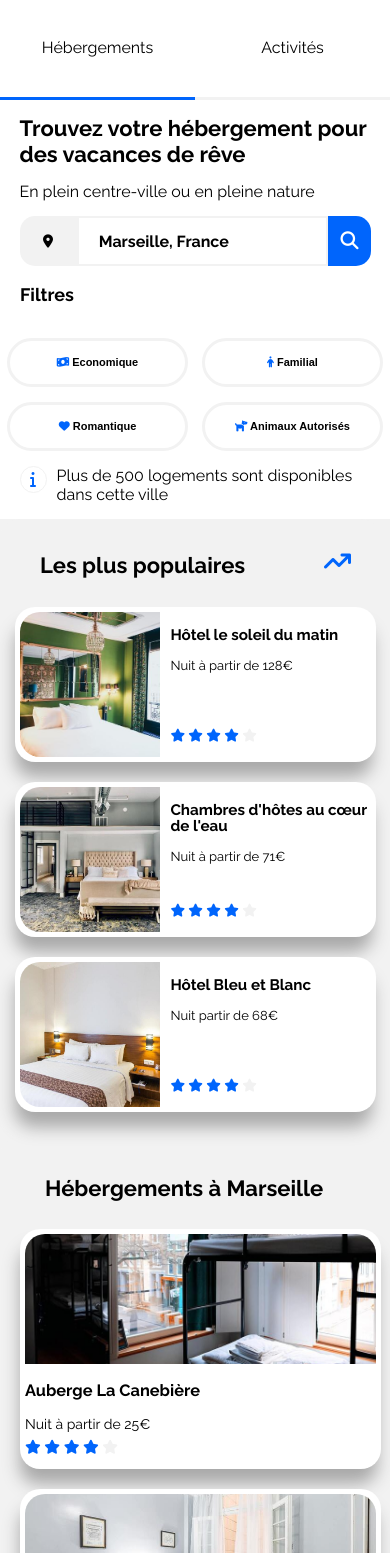
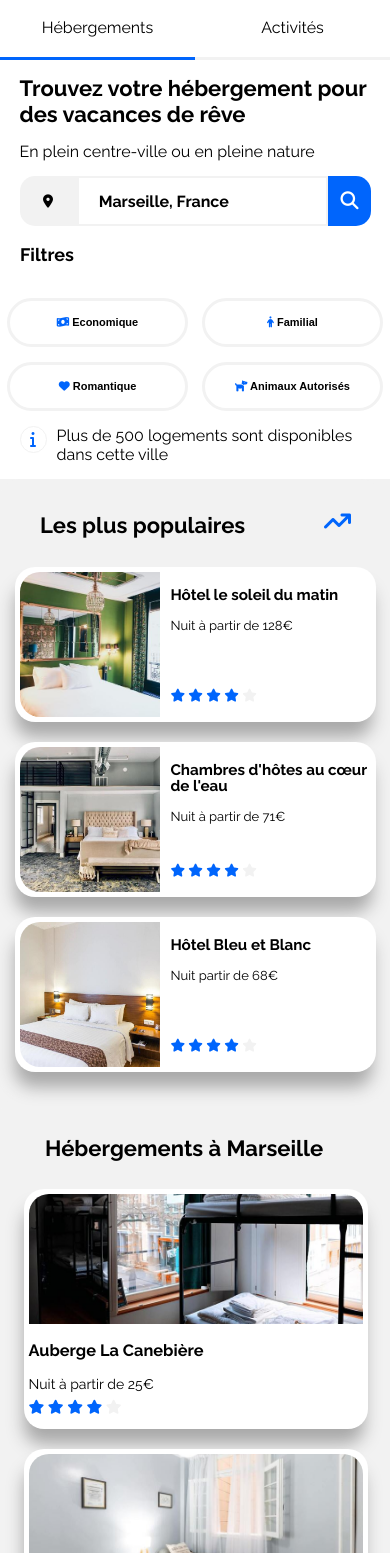
Before and after one commit to Zefjaohaiozer/Booki, a plain HTML site: page Pellissier_Arthur_1_index_012023.html in a window 390 px wide. Shown: the part 47-1600 px from the top of the page. Drawn offline with Linux system fonts and the light colour scheme.

Commit message:
derniers ajustements écrans très fins

```diff
--- a/styles/Pellissier_Arthur_5_styleMobile_012023.css
+++ b/styles/Pellissier_Arthur_5_styleMobile_012023.css
@@ -48,6 +48,9 @@
         border-radius: 0px 0px 0px 0px;
         margin: 0px;
         margin-left: 0px;
+        justify-content: space-around;
+
+
     }
 
     .navText {
@@ -56,6 +59,11 @@
         width: 50%;
         text-align: center;
         margin: 0px;
+        min-width: 0px;
+        padding: 0px;
+        padding-bottom: 20px;
+        padding-top: 20px;
+
     }
 
     .navTextHosting {
@@ -166,6 +174,7 @@
     }
     .sideCard {
         margin: 0px;
+        min-width: 0px;
     }
 
     .popularFlexBox {
@@ -207,8 +216,8 @@
     }
 
     .hostingPreview {
-        width: 100%;
-        margin: auto;
+        width: auto;
+
         margin-top: 10px;
         margin-bottom: 10px;
     }
```
